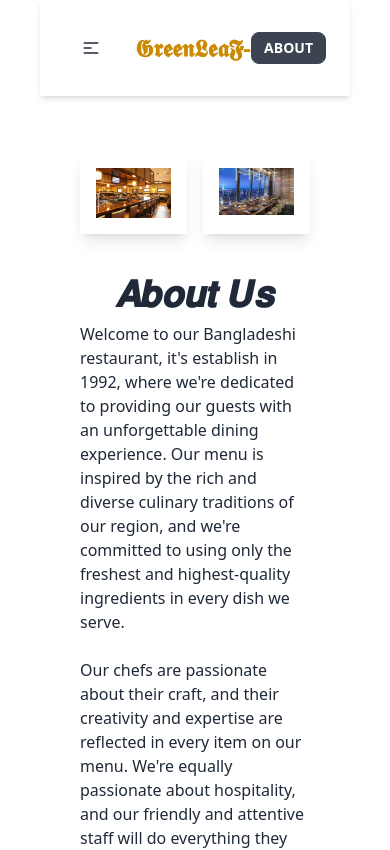
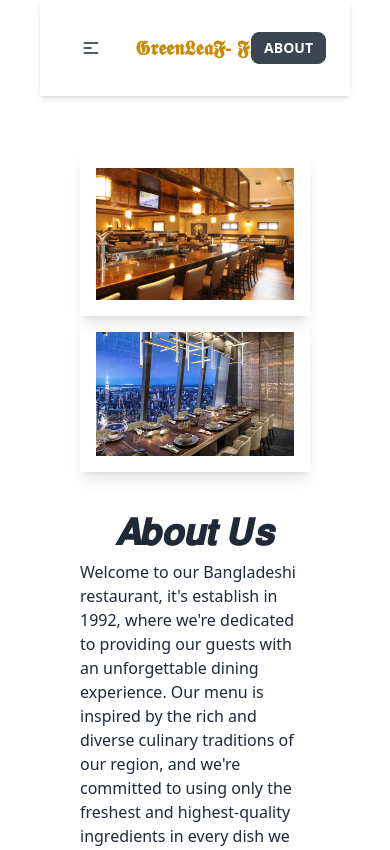
Before and after one commit to abdussamadsaiful7/GreenLeaf-food-client, a React (Vite) app: page /about in a window 390 px wide. Shown: the top 850 px of the page. Built offline with nearby package versions, Linux system fonts and the light colour scheme; no server answers.

Commit message:
added conditional profile pic

```diff
--- a/src/Components/AboutUs.jsx
+++ b/src/Components/AboutUs.jsx
@@ -14,7 +14,7 @@ const AboutUs = () => {
     return (
         <div className='mx-20 my-14'>
 
-            <div className='flex justify-center gap-4'>
+            <div className='lg:flex justify-center gap-4'>
                 <div className='shadow-lg p-4'>  <img className='w-96' src={res1} /></div>
                 <div className='shadow-lg p-4'> <img className='w-96 ' src={res2} /></div>
             </div>
--- a/src/Components/Header.jsx
+++ b/src/Components/Header.jsx
@@ -1,21 +1,20 @@
 import React, { useContext } from 'react';
-import { Link } from 'react-router-dom';
 import { AuthContext } from './AuthProviders';
 import { toast } from 'react-hot-toast';
 import { NavLink } from 'react-router-dom'
 
 const Header = () => {
-
+    const { user, logOut } = useContext(AuthContext);
 
     const notify = () => toast.error('Successfully logout!');
 
-    const {user, logOut} = useContext(AuthContext);
-    const handleLogout =()=>{
+
+    const handleLogout = () => {
         logOut()
-        .then()
-        .catch(error=>{
-            console.log(error)
-        })
+            .then()
+            .catch(error => {
+                console.log(error)
+            })
         notify();
     }
 
@@ -34,7 +33,7 @@ const Header = () => {
                             <li><NavLink to='/register'>Registration</NavLink></li>
                         </ul>
                     </div>
-                    <a className="btn btn-ghost normal-case text-2xl font-bold text-yellow-600 ">𝕲𝖗𝖊𝖊𝖓𝕷𝖊𝖆𝕱- 𝕱𝖔𝖔𝖉</a>
+                    <a className="btn btn-ghost normal-case text-xl font-bold text-yellow-600 ">𝕲𝖗𝖊𝖊𝖓𝕷𝖊𝖆𝕱- 𝕱𝖔𝖔𝖉</a>
                 </div>
                 <div className="navbar-center hidden lg:flex">
                     <ul className="menu menu-horizontal px-1">
@@ -42,11 +41,14 @@ const Header = () => {
                         <li><NavLink to='/blog'>Blog</NavLink></li>
                         <li><NavLink to='/login'>Login</NavLink></li>
                         <li><NavLink to='/register'>Registration</NavLink></li>
-                        <p className='mt-2'>{user && <span>{user?.email} <button className='btn btn-sm ml-4' onClick={handleLogout}>Sign Out</button></span>}</p>
+                        <p className='mt-2 mr-4'>{user && <span>{user?.email} <button className='btn btn-sm ml-4' onClick={handleLogout}>Sign Out</button></span>}</p>
+                        {
+                            user?.email ?  <img style={{width:'40px',height:'40px',borderRadius:'50%'}} src={user?.photoURL} alt="" /> : null
+                        }
                     </ul>
                 </div>
                 <div className="navbar-end">
-                    <Link to='/about' className="btn btn-sm">About</Link>
+                    <NavLink to='/about' className="btn btn-sm">About</NavLink>
                 </div>
             </div>
         </div>
```
